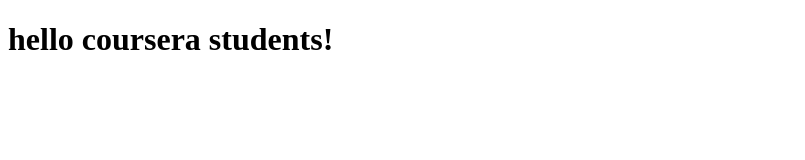
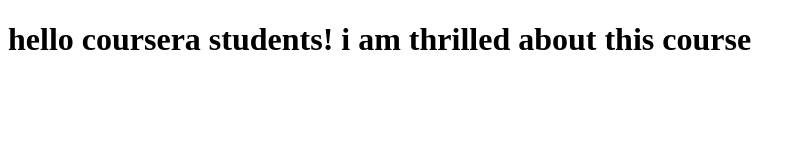
Before and after one commit to kanwarsandhugithub/coursera-test, a plain HTML site: page index.html in a window 1280 px wide. Shown: the whole page, without its empty margins (0-805 px from the left). Drawn offline with Linux system fonts and the light colour scheme.

Commit message:
next version of web file

```diff
--- a/index.html
+++ b/index.html
@@ -5,6 +5,6 @@
     <title>hello coursera</title>
   </head>
   <body>
-    <h1>hello coursera students!</h1>
+    <h1>hello coursera students! i am thrilled about this course</h1>
   </body>
 </html>
```
